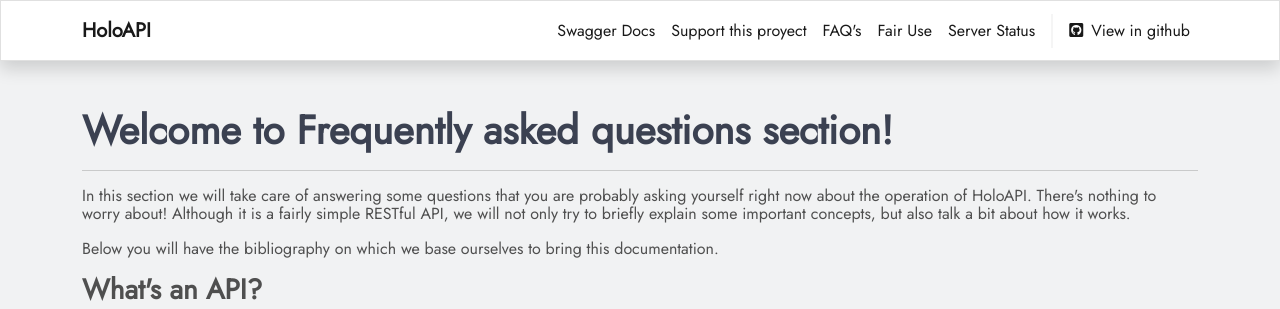
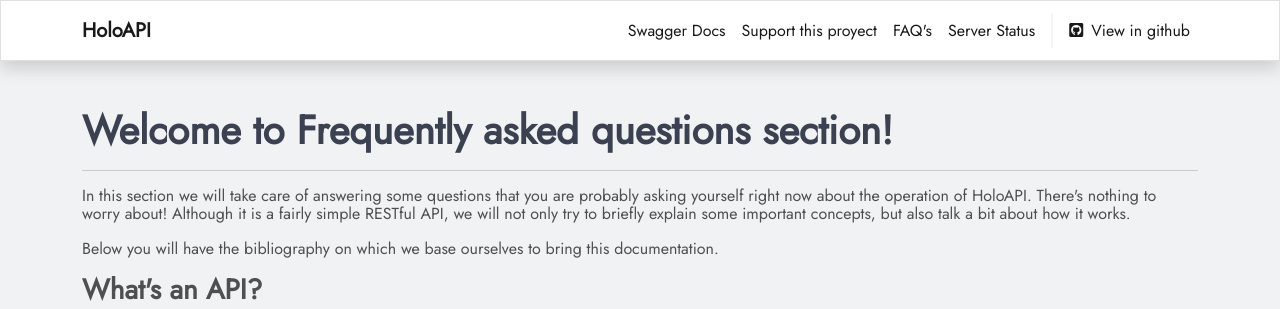
Before and after one commit to JoelLuna02/HoloAPI2, a Flask app: page /faqs in a window 1280 px wide. Shown: the top 309 px of the page. Run offline with Flask 3, Linux system fonts and the light colour scheme; some libraries are stand-ins or nearby versions.

Commit message:
Modified templates

```diff
--- a/templates/base.html
+++ b/templates/base.html
@@ -45,10 +45,7 @@
                             <a class="nav-link active py-2 px-0 px-lg-2" href="/faqs">FAQ's</a>
                         </li>
                         <li class="nav-item  col-6 col-lg-auto">
-                            <a class="nav-link active py-2 px-0 px-lg-2" href="/terms-and-conditions">Fair Use</a>
-                        </li>
-                        <li class="nav-item  col-6 col-lg-auto">
-                            <a class="nav-link active py-2 px-0 px-lg-2" href="#">Server Status</a>
+                            <a class="nav-link active py-2 px-0 px-lg-2" href="https://updown.io/pche" target="_blank">Server Status</a>
                         </li>
                         <li class="nav-item py-2 py-lg-1 col-12 col-lg-auto">
                             <div class="vr d-none d-lg-flex h-100 mx-lg-2 text-white"></div>
--- a/templates/index.html
+++ b/templates/index.html
@@ -5,8 +5,8 @@
     <div class="bg-dark">
         <div class="container">
             <div class="text-center text-white">
-                <h1 class="pt-5 fw-bold display-1 text-white"><i class="fas fa-play text-primary me-2"></i>HoloAPI</h1>
-                <h5 class="pb-4 fw-bold">A new API RESTful fanmade based in Hololive Productions</h5>
+                <h1 class="pt-5 fw-bold display-1 text-white"><i class="fas fa-play text-primary me-2"></i>HoloAPI <small>beta</small></h1>
+                <h5 class="pb-4 fw-bold">A new RESTful API fanmade based in Hololive Productions</h5>
             </div>
         </div>
     </div>
```
